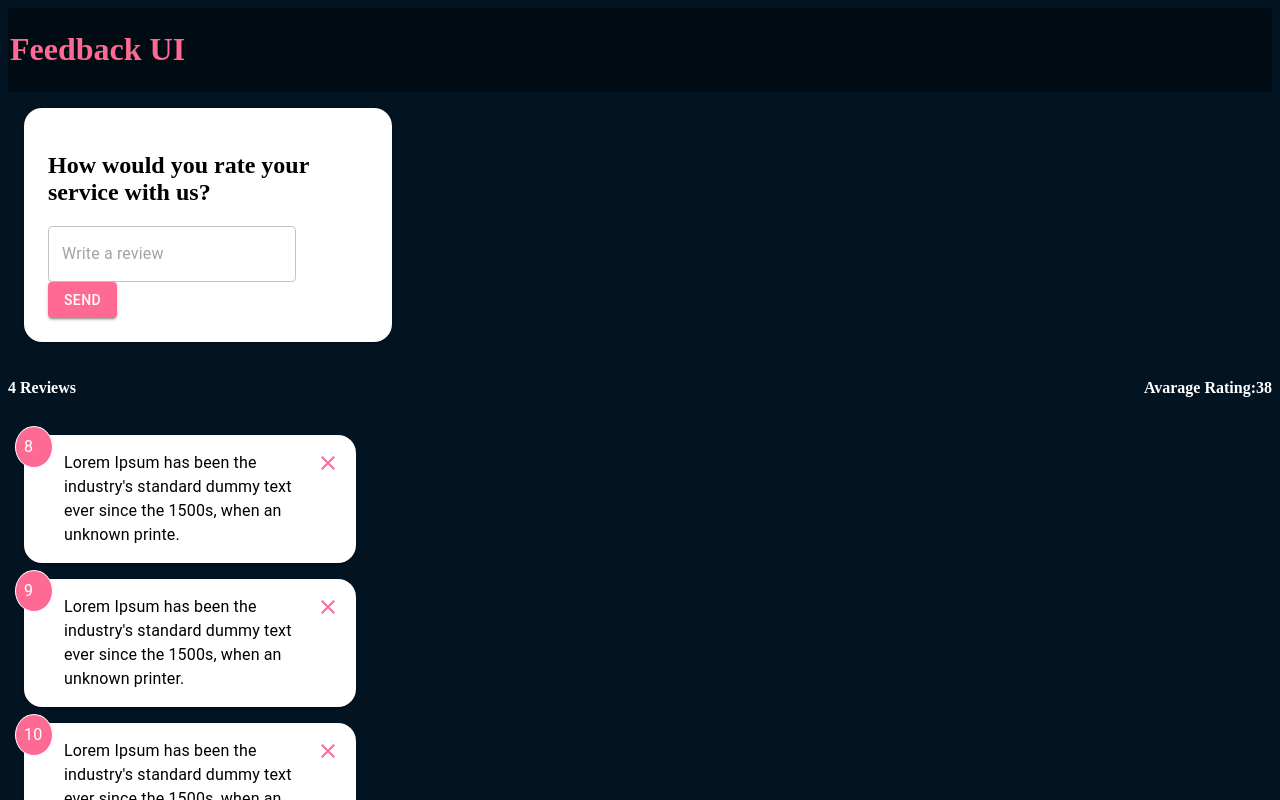
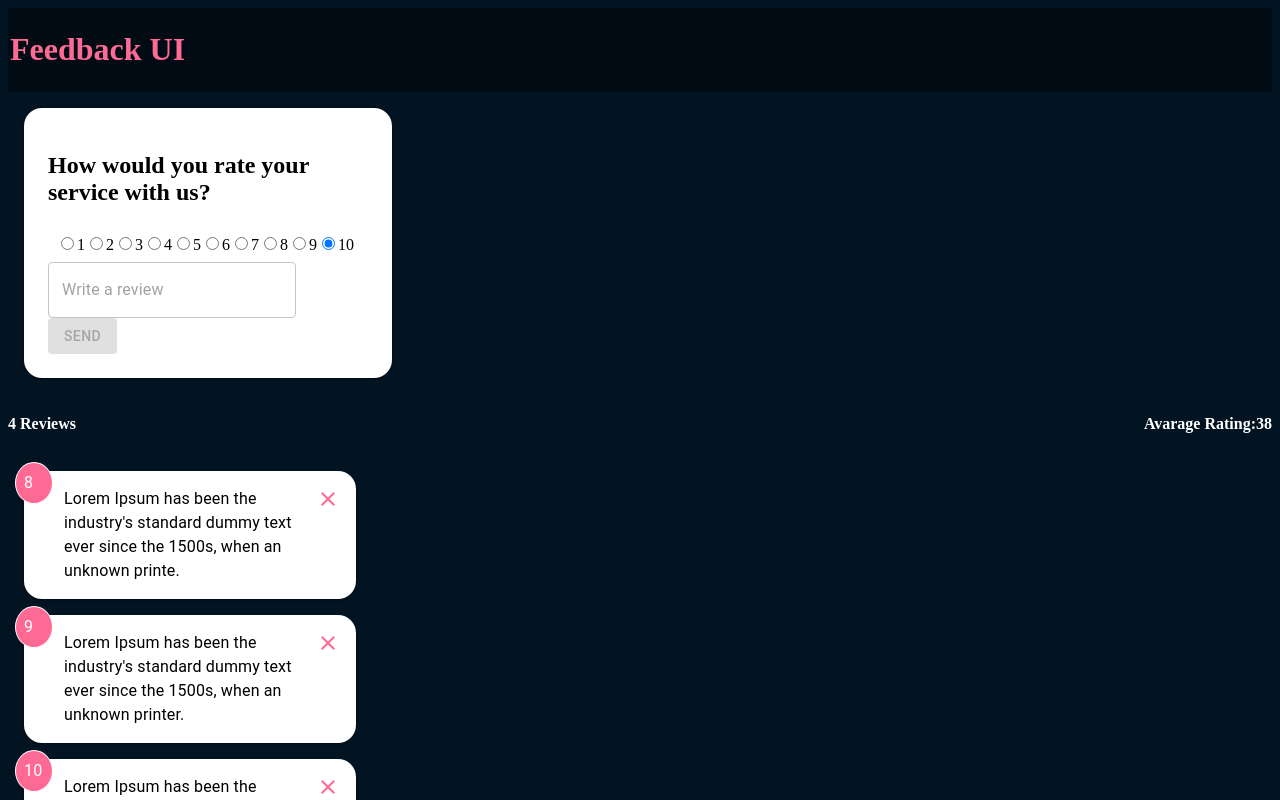
Before and after one commit to dagopia/Feedback-Ui, a React (Create React App) app: page / in a window 1280 px wide. Shown: the top 800 px of the page. Built offline with nearby package versions, Linux system fonts and the light colour scheme; the HTML template or start-up script is replaced by a standard one.

Commit message:
feedback form and Rating select radio input added to feddback UI app.

```diff
--- a/src/componenets/FeedbackForm.js
+++ b/src/componenets/FeedbackForm.js
@@ -1,10 +1,26 @@
 import { Card, Typography, Button, TextField } from "@mui/material";
 import { Box } from "@mui/system";
 import React, { useState } from "react";
-
+import RatingSelect from "./RatingSelect";
 const FeedbackForm = () => {
   const [text, SetTtext] = useState("");
+  const [rating, SetRating] = useState(10);
+
+  const [btnDisabled, SetbtnDisabled] = useState(true);
+
+  const [message, SetMessage] = useState("");
+
   const handleChange = (e) => {
+    if (text === "") {
+      SetbtnDisabled(true);
+      SetMessage(null);
+    } else if (text !== "" && text.trim().length <= 10) {
+      SetMessage("Text must be at least 10 characters");
+      SetbtnDisabled(true);
+    } else {
+      SetMessage(null);
+      SetbtnDisabled(false);
+    }
     SetTtext(e.target.value);
   };
   return (
@@ -22,6 +38,7 @@ const FeedbackForm = () => {
     >
       <form>
         <h2>How would you rate your service with us?</h2>
+        <RatingSelect select={(rating) => SetRating(rating)} />
         <Box>
           <TextField
             type='text'
@@ -33,11 +50,13 @@ const FeedbackForm = () => {
           <Button
             type='submit'
             variant='contained'
+            disabled={btnDisabled}
             sx={{ backgroundColor: "#ff6a95", color: "white" }}
           >
             Send
           </Button>
         </Box>
+        {message && <Box>{message}</Box>}
       </form>
     </Card>
   );
--- /dev/null
+++ b/src/componenets/RatingSelect.js
@@ -0,0 +1,106 @@
+import { Box } from "@mui/system";
+import React from "react";
+
+const RatingSelect = ({ select }) => {
+  const [selected, setSelected] = React.useState(10);
+  const handleChange = (e) => {
+    setSelected(+e.currentTarget.value);
+    select(+e.currentTarget.value);
+  };
+  return (
+    <Box sx={{ p: 1 }}>
+      <input
+        type='radio'
+        id='num1'
+        name='rating'
+        value='1'
+        onChange={handleChange}
+        checked={selected === 1}
+      />
+      <lable htmlFor='num1'>1</lable>
+      <input
+        type='radio'
+        id='num2'
+        name='rating'
+        value='2'
+        onChange={handleChange}
+        checked={selected === 2}
+      />
+      <lable htmlFor='num2'>2</lable>
+      <input
+        type='radio'
+        id='num3'
+        name='rating'
+        value='3'
+        onChange={handleChange}
+        checked={selected === 3}
+      />
+      <lable htmlFor='num3'>3</lable>
+      <input
+        type='radio'
+        id='num4'
+        name='rating'
+        value='4'
+        onChange={handleChange}
+        checked={selected === 4}
+      />
+      <lable htmlFor='num4'>4</lable>
+      <input
+        type='radio'
+        id='num5'
+        name='rating'
+        value='5'
+        onChange={handleChange}
+        checked={selected === 5}
+      />
+      <lable htmlFor='num5'>5</lable>
+      <input
+        type='radio'
+        id='num6'
+        name='rating'
+        value='6'
+        onChange={handleChange}
+        checked={selected === 6}
+      />
+      <lable htmlFor='num6'>6</lable>
+      <input
+        type='radio'
+        id='num7'
+        name='rating'
+        value='7'
+        onChange={handleChange}
+        checked={selected === 7}
+      />
+      <lable htmlFor='num7'>7</lable>
+      <input
+        type='radio'
+        id='num8'
+        name='rating'
+        value='8'
+        onChange={handleChange}
+        checked={selected === 8}
+      />
+      <lable htmlFor='num8'>8</lable>
+      <input
+        type='radio'
+        id='num9'
+        name='rating'
+        value='9'
+        onChange={handleChange}
+        checked={selected === 9}
+      />
+      <lable htmlFor='num9'>9</lable>
+      <input
+        type='radio'
+        id='num10'
+        name='rating'
+        value='10'
+        onChange={handleChange}
+        checked={selected === 10}
+      />
+      <lable htmlFor='num10'>10</lable>
+    </Box>
+  );
+};
+
+export default RatingSelect;
```
